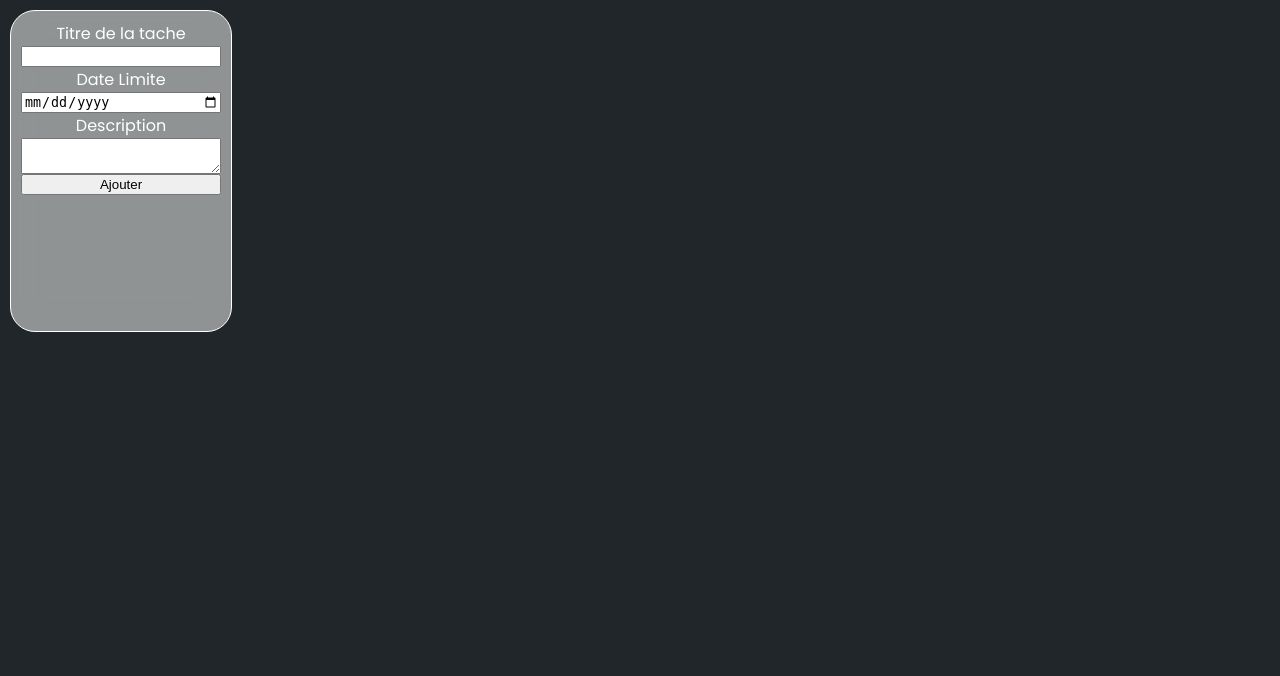
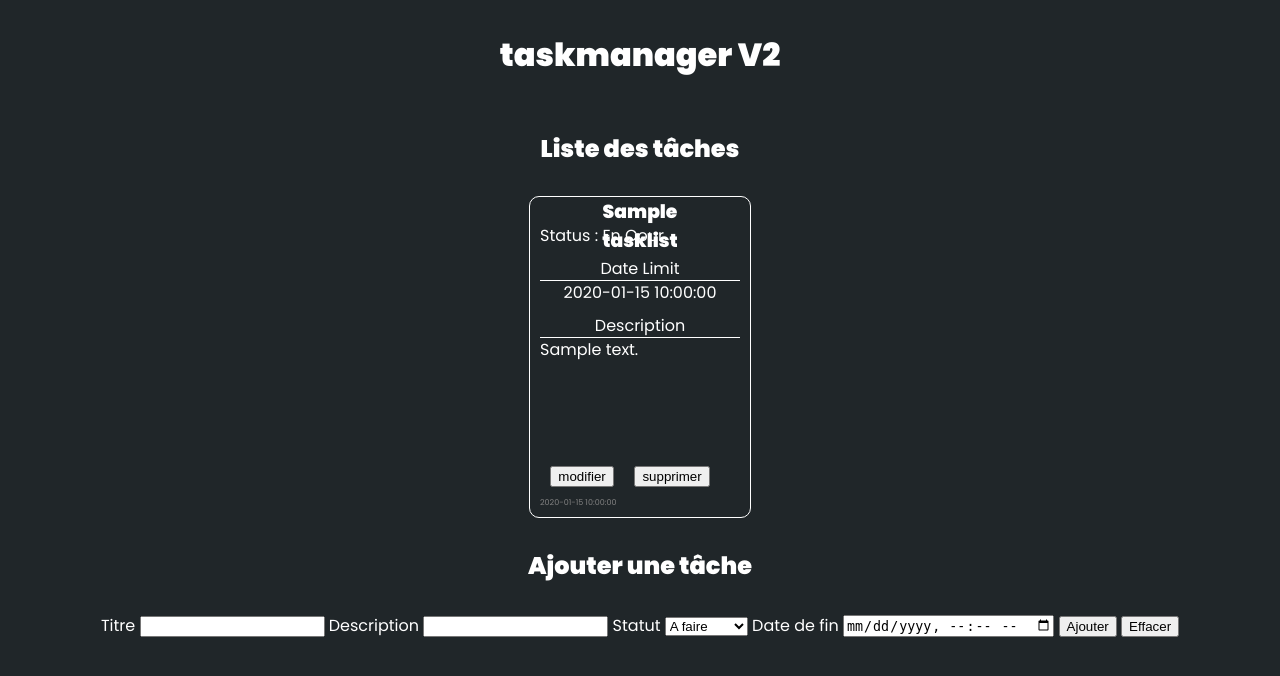
Before and after one commit to PandaMan16/taskmanager, a PHP site: page / in a window 1280 px wide. Shown: the top 676 px of the page. Run offline with PHP 8.4, Linux system fonts and the light colour scheme; tables that the repository leaves empty or names only in its code hold one stand-in row (values such as "Sample post"); data that the repository does not hold is empty.

Commit message:
first commit

```diff
--- a/index.php
+++ b/index.php
@@ -1,132 +1,113 @@
 <?php
-
-    $dataFile = 'list.txt';
-
-    $edit = -1;
-
-    function lecture(){
-        global $dataFile;
-        $tasks = [];
-
-        if (file_exists($dataFile)) {
-            $data = file_get_contents($dataFile);
-            $tasks = unserialize($data);
+    // connect to bdd localhost and bdd online_forma_pro
+    $user = 'online_f';
+    $pass = "@Y(gF5lOTdVBkyH4";
+    try {
+        $bdd = new PDO('mysql:host=localhost;dbname=online_forma_pro', $user, $pass);
+        $bdd->setAttribute(PDO::ATTR_ERRMODE, PDO::ERRMODE_EXCEPTION);
+        $bdd->exec("SET NAMES 'utf8';");
+        // echo "Connexion réussie";
+    } catch(Exception $e) {
+            echo 'Erreur : '.$e->getMessage();
+    }
+    // print_r($_POST);
+    $tasklist = $bdd->prepare("SELECT id_task as id,titre,status,description,date_in,date_end FROM tasklist");
+    $update_status = $bdd->prepare("UPDATE tasklist SET status = ? WHERE id_task = ?");
+    $update_all = $bdd->prepare("UPDATE tasklist SET titre = ?, description = ?, status = ?, date_end = ? WHERE id_task =?");
+    $delete_task = $bdd->prepare("DELETE FROM tasklist WHERE id_task =?");
+    $add_task = $bdd->prepare("INSERT INTO tasklist (titre,description,status,date_in,date_end) VALUES (?,?,?,NOW(),?)");
+    if(isset($_POST['action'])){
+        switch($_POST['action']){
+            case 'add':
+                $titre = $_POST['title'];
+                $description = $_POST['description'];
+                $date_end = $_POST['date_end'] != "" ? $_POST['date_end'] : null;
+                $statut = $_POST['statut'];
+                $add_task->execute(array($titre,$description,$statut,$date_end));
+                break;
+            case 'supprimer':
+                $id_task = $_POST['id'];
+                $delete_task->execute(array($id_task));
+                break;
+            case 'update':
+                $id_task = $_POST['id'];
+                $date_end = $_POST['date_end'] != "" ? $_POST['date_end'] : null;
+                $update_all->execute(array($_POST['title'],$_POST['description'],$_POST['statut'],$date_end,$id_task));
+                break;
+            default:
+                break;
         }
-
-        return $tasks;
-    }
-
-    function save($tasks){
-        global $dataFile;
-        $data = serialize($tasks);
-        file_put_contents($dataFile, $data);
-    }
-
-    function add(){
-        date_default_timezone_set('UTC');
-        $dateAujourdhui = new DateTime();
-        $tasks = lecture();
-        $newTask = [
-            'nom' => $_POST['nom'],
-            'description' => nl2br(htmlspecialchars($_POST['description'])),
-            'date' => $dateAujourdhui->format('Y-m-d'),
-            'limit' => $_POST['limit'],
-            'status' => 'En Attente',
-
-        ];
-        $tasks[] = $newTask;
-        save($tasks);
-        header('Location: index.php');
-        exit();
-    }
-    function edit($id){
-        $tasks = lecture();
-        $tasks[$id]['nom'] = $_POST['nom'];
-        $tasks[$id]['description'] = nl2br(htmlspecialchars($_POST['description']));
-        $tasks[$id]['limit'] = $_POST['limit'];
-        $tasks[$id]['status'] = $_POST['status'];
-
-        save($tasks);
-        header('Location: index.php');
-        exit();
-    }
-    function delete($id){
-        $tasks = lecture();
-
-        unset($tasks[$id]);
-        $tasks = array_values($tasks);
-
-        save($tasks);
-        header('Location: index.php');
-        exit();
-    }
-    $tasks = lecture();
-    if (isset($_POST['add'])) {
-        add();
-    }else if(isset($_POST['edit'])){
-        $edit = $_POST['value'];
-    }else if(isset($_POST['delete'])){
-        delete($_POST['value']);
-    }else if(isset($_POST['set'])){
-        edit($_POST['value']);
     }
 ?>
-
 <!DOCTYPE html>
 <html lang="fr">
 <head>
     <meta charset="UTF-8">
     <meta name="viewport" content="width=device-width, initial-scale=1.0">
     <link rel="stylesheet" href="./style.css">
-    <title>gestion de tâches</title>
+    <title>taskmanager V2</title>
 </head>
 <body>
-<?php if (count($tasks) > 0){
- foreach ($tasks as $taskId => $task){
-  if($taskId != $edit){ ?>
-    <div class="tache" style="--clr:'red'">
-        <h3><?php echo $task['nom']; ?></h3>
-        <div class="info">
-            <p class="limit"><?php echo $task['limit']; ?></p>
-            <p class="status"><?php echo $task['status']; ?></p>
-        </div>
-        <div>
-            <p class="description"><?php echo $task['description']; ?></p>
-        </div>
-        <p class="date"><?php echo $task['date']; ?></p>
-        <div class="removeedit">
-            <form method="post"><input type="submit" name="edit" value="Edit"><input type="hidden" name="value" value="<?php echo $taskId ?>"></form>
-            <form method="post"><input type="submit" name="delete" value="Delete"><input type="hidden" name="value" value="<?php echo $taskId ?>"></form>
-        </div>
+    <h1>taskmanager V2</h1>
+    <h2>Liste des tâches</h2>
+    <div class="tasklist">
+        <?php $tasklist->execute();
+        foreach($tasklist as $task){
+            $form = false;
+            if(isset($_POST['action'])){
+                if($_POST['action'] == "modifier" && $_POST['id'] == $task['id']){
+                    $form = true;
+                }
+            }
+            if($form == true){?>
+                <form method="post" class="task">
+                    <input type="hidden" name="action" value="update">
+                    <input type="hidden" name="id" value="<?php echo $task['id'];?>">
+                    <input type="text" name="title" value="<?php echo $task['titre'];?>">
+                    <input type="text" name="description" value="<?php echo $task['description'];?>">
+                    <input type="datetime-local" name="date_end" value="<?php echo $task['date_end'];?>">
+                    <select name="statut">
+                        <option value="A faire" <?php if($task['status']=="A faire"){ echo "selected";} ?>>A faire</option>
+                        <option value="En Cour" <?php if($task['status']=="En Cour"){ echo "selected";} ?>>En cour</option>
+                        <option value="En Attente" <?php if($task['status']=="En Attente"){ echo "selected";} ?>>En attente</option>
+                        <option value="Terminé" <?php if($task['status']=="Terminé"){ echo "selected";} ?>>Terminé</option>
+                    </select>
+                    <input type="submit" value="update">
+                </form>
+            <?php }else{?>
+                <div class="task">
+                    <h3><?php echo $task['titre'];?></h3>
+                    <p class="status">Status : <?php echo $task['status'];?></p>
+                    <p class="dateL"><?php echo $task['date_end'];?></p>
+                    <p class="desc"><?php echo $task['description'];?></p>
+                    <form method="POST">
+                        <input type="hidden" name="id" value="<?php echo $task['id'];?>">
+                        <input type="submit" name="action" value="modifier">
+                        <input type="submit" name="action" value="supprimer">
+                    </form>
+                    <p class="dateI"><?php echo $task['date_in'];?></p>
+                </div>
+            <?php } }?>
     </div>
-<?php }else{ ?>
-    <div id="editask">
-        <form method="POST">
-            <label for="nom">Titre de la tache</label>
-            <input type="text" name="nom" value="<?php echo $task['nom']; ?>">
-            <label for="status">Status</label>
-            <input type="text" name="status" value="<?php echo $task['status']; ?>">
-            <label for="limit">Date Limite</label>
-            <input type="date" name="limit" value="<?php echo $task['limit']; ?>">
-            <label for="description">Description</label>
-            <textarea name="description"><?php echo $task['description']; ?></textarea>
-            <input type="hidden" name="value" value="<?php echo $taskId ?>">
-            <input type="submit" name="set" value="Edité">
-        </form>
-        <form method="post"><input type="submit" name="delete" value="Delete"><input type="hidden" name="value" value="<?php echo $taskId ?>"></form>
-    </div>
-<?php } } }?>
-    <div id="newtask">
-        <form method="POST">
-            <label for="nom">Titre de la tache</label>
-            <input type="text" name="nom">
-            <label for="limit">Date Limite</label>
-            <input type="date" name="limit">
-            <label for="description">Description</label>
-            <textarea name="description"></textarea>
-            <input type="submit" name="add" value="Ajouter">
-        </form>
-    </div>
+    <h2>Ajouter une tâche</h2>
+    <form method="post">
+        <label for="title">Titre</label>
+        <input type="text" name="title" id="title">
+        <label for="description">Description</label>
+        <input type="text" name="description" id="description">
+        <label for="statut">Statut</label>
+        <select name="statut" id="statut">
+            <option value="A faire">A faire</option>
+            <option value="En Cour">En cour</option>
+            <option value="En Attente">En attente</option>
+            <option value="Terminé">Terminé</option>
+        </select>
+        <label for="date_end">Date de fin</label>
+        <input type="datetime-local" name="date_end" id="date_end">
+        <input type="submit" value="Ajouter">
+        <input type="reset" value="Effacer">
+        <input type="hidden" name="action" value="add">
+    </form>
 
 </body>
 </html>
--- a/list.txt
+++ /dev/null
@@ -1,2 +0,0 @@
-a:1:{i:0;a:5:{s:3:"nom";s:8:"sdsdsdsd";s:11:"description";s:33:"Bonjourdsqdsqd<br />
-dsdqsdqdsqd";s:4:"date";s:10:"2023-07-03";s:5:"limit";s:10:"2024-03-16";s:6:"status";s:10:"En Attente";}}
--- a/style.css
+++ b/style.css
@@ -3,32 +3,96 @@ body{
     margin: 10px 10px;
     padding: 0;
     display: flex;
-    flex-wrap: wrap;
+    flex-direction: column;
     background-color: #202629;
     font-family: "Poppins", sans-serif;
     color: white;
-    gap: 10px
+    gap: 10px;
+    align-items: center;
 }
-body > div,body > div > *{
+.tasklist{
+    display: flex;
+    flex-wrap: wrap;
+    align-content: center;
+    justify-content: center;
+    gap: 25px;
+}
+.task{
+    border: 1px white solid;
+    border-radius: 10px;
+    padding: 10px;
+    position: relative;
     display: flex;
     flex-direction: column;
-    height: 100%;
+    width: 200px;
+    height: 300px;
 }
-body > div{
-    min-width: 200px;
-    min-height: 300px;
-    background-color: rgba(255,255,255,0.5);
-    border: white 1px solid;
-    border-radius: 25px;
-    backdrop-filter: blur(15px);
+.task h3{
+    margin-top: 0;
     text-align: center;
-    padding: 10px;
+    position: absolute;
+    top: 0;
+    left: 50%;
+    transform: translateX(-50%);
 }
-.info{
+.task .dateI {
+    position: absolute;
+    bottom: 0;
+    width: 100%;
+    font-size: 0.5em;
+    color: gray;
+}
+.task form{
+    position: absolute;
+    bottom: 30px;
+    width: 180px;
     display: flex;
-    flex-direction: row;
+    justify-content: space-around;
 }
-.status,.limit{
+.task .dateL {
     position: relative;
-    width: 50%;
+    width: 100%;
+    text-align: center;
 }
+.task .dateL::before{
+    content: "Date Limit";
+    font-size: 1em;
+    width: 100%;
+    display: inline-block;
+    position: absolute;
+    top: -1.5em;
+    left: 0;
+}
+.task .dateL::after{
+    content: "";
+    width: 100%;
+    height: 1px;
+    display: inline-block;
+    position: absolute;
+    top: 0;
+    left: 0;
+    background-color: white;
+}
+.desc {
+    position: relative;
+}
+.task .desc::before{
+    content: "Description";
+    font-size: 1em;
+    width: 100%;
+    display: inline-block;
+    position: absolute;
+    top: -1.5em;
+    left: 0;
+    text-align: center;
+}
+.task .desc::after{
+    content: "";
+    width: 100%;
+    height: 1px;
+    display: inline-block;
+    position: absolute;
+    top: 0;
+    left: 0;
+    background-color: white;
+}
```
Also changed, not shown: tasks.txt (deleted), 1 other file.
